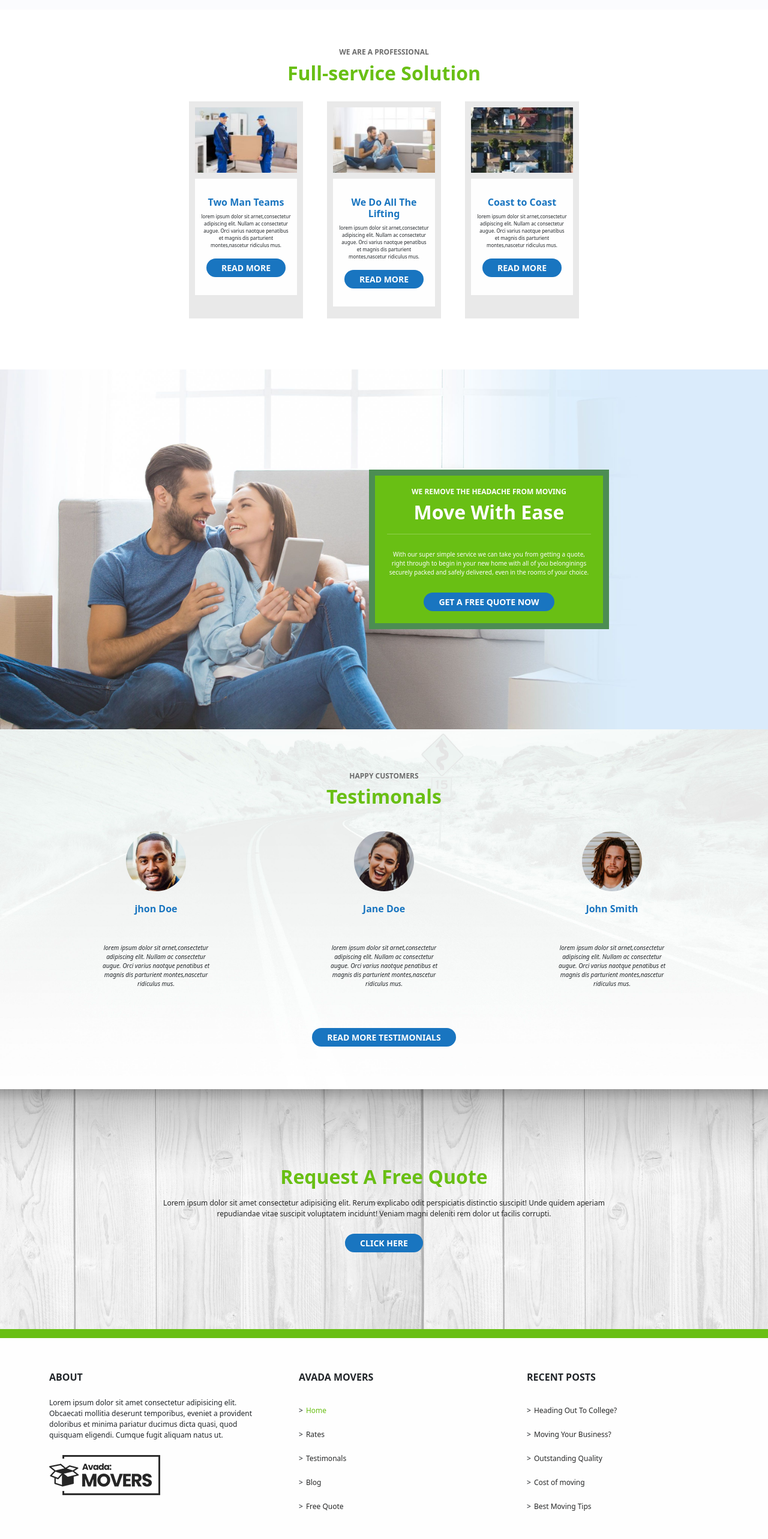
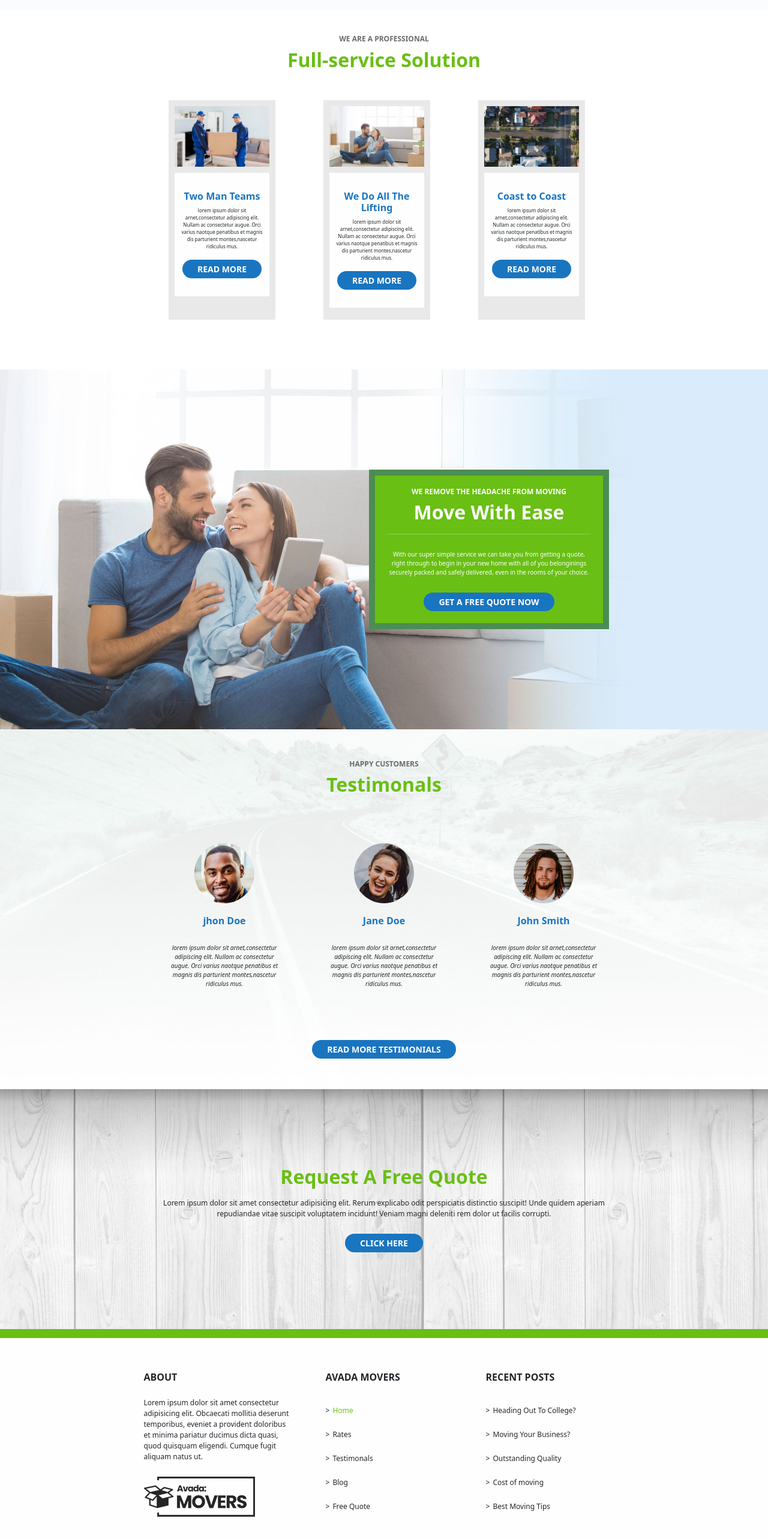
Before and after one commit to GiuseppeTodisco92/proj-html-vuejs, a Vue app: page / in a window 1280 px wide. Shown: the part 1240-3806 px from the top of the page at 60% size. Built offline with nearby package versions, Linux system fonts and the light colour scheme; a web font is replaced by a local one.

Commit message:
add hover button + fix

```diff
--- a/src/assets/style/global-parts/_variables.scss
+++ b/src/assets/style/global-parts/_variables.scss
@@ -11,6 +11,7 @@
         --sixtary-color: #6b6b6b;
         --seventary-color: #262727;
         --eightary-color: #fbfcfe;
+        --ninthary-color: #1489e9;
 
     /*------------------------
         CONTAINER SIZE
--- a/src/components/Commons/CardService.vue
+++ b/src/components/Commons/CardService.vue
@@ -36,7 +36,7 @@ export default {
 .card_service{
     background-color:var(--quintary-color);
     padding: .625rem;
-    margin: 1.25rem;
+    margin: 2.5rem;
 
 
     h3{
--- a/src/components/Commons/CardTestimonial.vue
+++ b/src/components/Commons/CardTestimonial.vue
@@ -19,6 +19,7 @@ export default {
 <style lang="scss" scoped>
 .card_testimonial{
  padding: 30px 0px;
+  margin: 2.5rem;
 
   img{
   border-radius: 100%;
@@ -33,7 +34,6 @@ h3{
 
 p{
     font-size: .625rem;
-    padding: 1.25rem 100px;
     font-style: italic;
   }
 
--- a/src/components/Commons/CustomButton.vue
+++ b/src/components/Commons/CustomButton.vue
@@ -27,4 +27,9 @@ export default {
         font-weight: bold;
         border: none;
     }
+
+    button:hover{
+       background-color: var(--ninthary-color);
+
+    }
 </style>
--- a/src/components/Footer/BaseFooter.vue
+++ b/src/components/Footer/BaseFooter.vue
@@ -2,19 +2,19 @@
   <footer >
     <div class="footer-top py-5">
       <div class="container">
-      <div class="row justify-content-center">
-        <div class="col-4">
+      <div class="row container justify-content-center">
+        <div class="col-3">
           <h5 class="py-2">about</h5>
           <p class="py-2">Lorem ipsum dolor sit amet consectetur adipisicing elit. Obcaecati mollitia deserunt temporibus, eveniet a provident doloribus et minima pariatur ducimus dicta quasi, quod quisquam eligendi. Cumque fugit aliquam natus ut.</p>
           <div><img src="../../assets/img/avada-movers-logo.png" alt="avada-movers-logo" class="logo_movers"></div>
         </div>
-        <div class="col-4 px-5">
+        <div class="col-3 px-5">
           <h5 class="py-2 ">avada movers</h5>
           <ul class="py-2">
             <li class="py-2" v-for="(linkAvada, index) in NavMovers" :key="index"><a :class="{active_green : linkAvada.current}" href="#" >{{linkAvada.link}}</a></li>
           </ul>
         </div>
-        <div class="col-4 px-5">
+        <div class="col-3 px-5">
           <h5 class="py-2 ">recent posts</h5>
           <ul class="py-2">
           <li class="py-2" v-for="(linkPosts, index) in NavRecentPosts" :key="index"><a  href="#">{{linkPosts.link}}</a></li>
--- a/src/components/Section/SectionAward.vue
+++ b/src/components/Section/SectionAward.vue
@@ -4,7 +4,7 @@
       <h4>headache free</h4>
       <h2>Award Winning<br>Moving Company</h2>
       <p class="py-2">Lorem ipsum dolor sit amet consectetur adipisicing elit. Rerum explicabo odit perspiciatis distinctio suscipit! Unde quidem aperiam repudiandae vitae suscipit voluptatem incidunt! Veniam magni deleniti rem dolor ut facilis corrupti.</p>
-      <a href="#"><custom-button :NameButton="TextButton"/></a>
+      <a href="#SectionTestimonials"><custom-button :NameButton="TextButton"/></a>
     </div>
   </section>
 </template>
--- a/src/components/Section/SectionFullService.vue
+++ b/src/components/Section/SectionFullService.vue
@@ -4,13 +4,8 @@
       <h4>we are a professional</h4>
       <h2>Full-service Solution</h2>
 
-      <div class="row justify-content-center">
-
-          <!-- <img :src="card.image" :alt="card.title">
-          <h2>{{card.title}}</h2>
-          <p>{{card.text}}</p> -->
+      <div class="row container justify-content-center">
           <CardService class="col-2" v-for="(card,index) in cards" :key="index"  :card="card" />
-
       </div>
 
     </div>
--- a/src/components/Section/SectionTestimonials.vue
+++ b/src/components/Section/SectionTestimonials.vue
@@ -1,14 +1,18 @@
 <template>
-  <section class="d-flex justify-content-center align-items-center">
-    <div class="container text-center">
+  <section class="d-flex justify-content-center align-items-center" id="SectionTestimonials">
+    <div class="container">
+        <div class="container text-center">
       <h4>happy customers</h4>
       <h2>Testimonals</h2>
 
       <div class="row justify-content-center">
-        <CardTestimonial class="col-4" v-for="(card,index) in cards" :key="index"  :card="card"/>
+        <CardTestimonial class="col-2" v-for="(card,index) in cards" :key="index"  :card="card"/>
       </div>
       <custom-button :NameButton="TextButton"/>
     </div>
+
+    </div>
+
   </section>
 </template>
 
```
